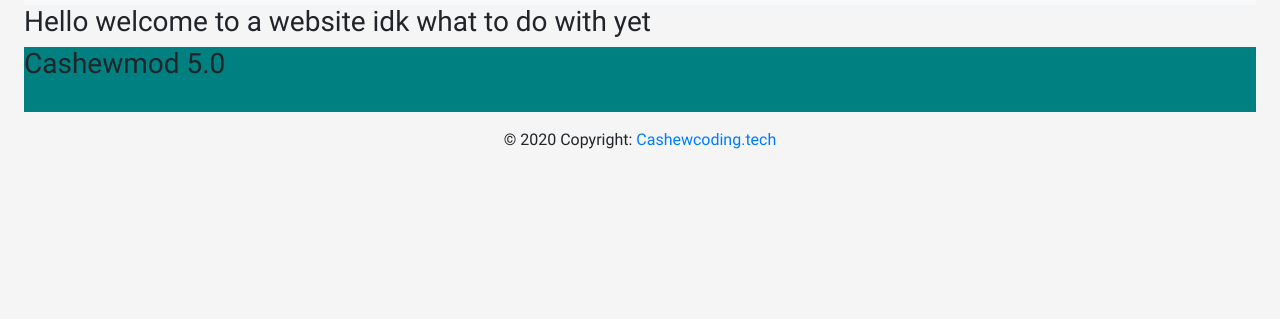
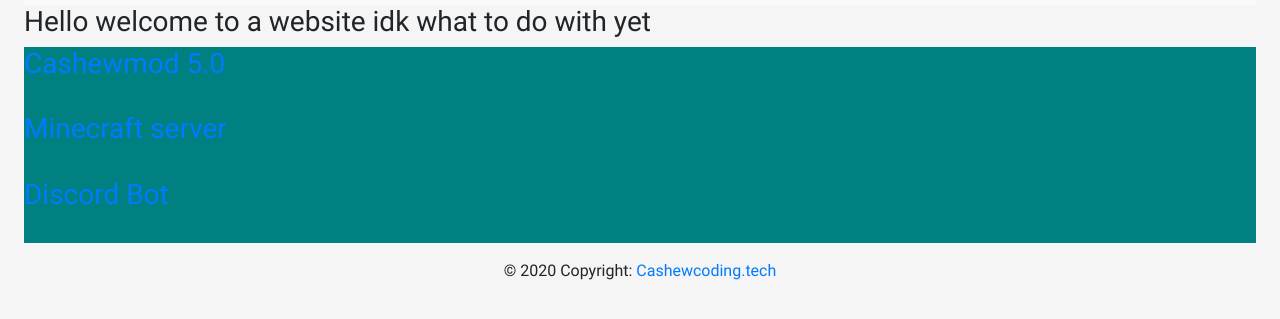
Before and after one commit to SALTx/SALTx.github.io, a plain HTML site: page index.html in a window 1280 px wide. Shown: the part 131-450 px from the top of the page. Drawn offline with nearby package versions, Linux system fonts and the light colour scheme.

Commit message:
Added more featureboxes

```diff
--- a/index.html
+++ b/index.html
@@ -12,10 +12,18 @@
     <header id="header"></header>
     <main>
       <h3>Hello welcome to a website idk what to do with yet</h3>
-      <div class="featurebox">
+      <a href=""><div class="featurebox">
         <h3>Cashewmod 5.0</h3>
         <img src="" alt="">
-      </div>
+      </div></a>
+      <a href=""><div class="featurebox">
+        <h3>Minecraft server</h3>
+        <img src="" alt="">
+      </div></a>
+      <a href=""><div class="featurebox">
+        <h3>Discord Bot</h3>
+        <img src="" alt="">
+      </div></a>
     </main>
     <footer id="footer" class="page-footer font-small blue"></footer>
     <script src="static/loadStatic.js"></script>
```
